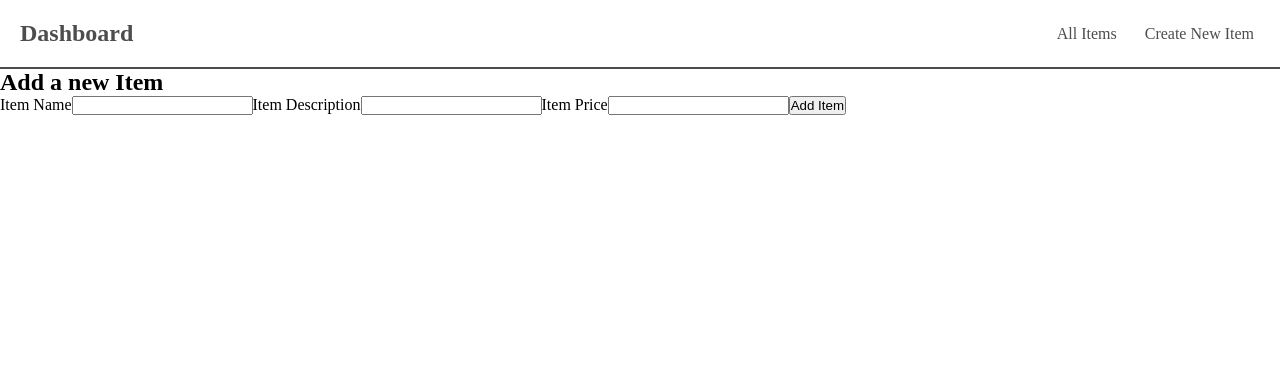
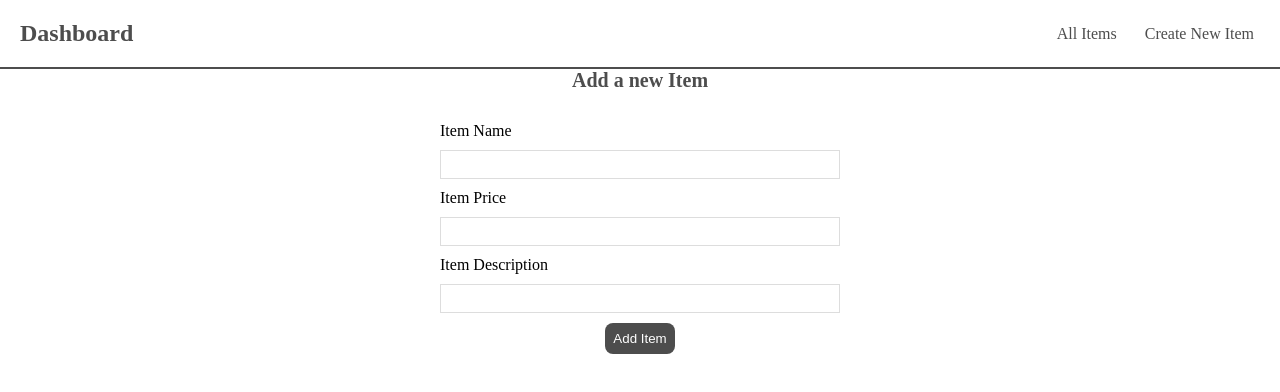
Before and after one commit to alazdom/utak_react_test, a React (Vite) app in the folder utak_dev_test/: page /create in a window 1280 px wide. Shown: the top 392 px of the page. Built offline with nearby package versions, Linux system fonts and the light colour scheme.

Commit message:
Fifth commit

```diff
--- a/utak_dev_test/src/App.tsx
+++ b/utak_dev_test/src/App.tsx
@@ -1,5 +1,5 @@
 import { Routes, Route } from "react-router-dom"
-import NotFound from "./components/NotFound";
+import Error from "./components/errorhandling/Error";
 import Create from "./components/create/Create";
 import Item from "./components/products/Item";
 import Details from "./components/details/Details";
@@ -11,7 +11,7 @@ function App() {
     <Route path="/" element={<Item/>}></Route>
     <Route path="/items/:id" element={<Details/>}></Route>
     <Route path="/create" element={<Create />}></Route>
-    <Route path="*" element={<NotFound/>}></Route>
+    <Route path="*" element={<Error/>}></Route>
    </Routes>
   )
 }
--- a/utak_dev_test/src/components/NotFound.tsx
+++ /dev/null
@@ -1,9 +0,0 @@
-import React from 'react'
-
-function NotFound() {
-  return (
-    <div>NotFound</div>
-  )
-}
-
-export default NotFound
--- a/utak_dev_test/src/components/create/Create.tsx
+++ b/utak_dev_test/src/components/create/Create.tsx
@@ -6,8 +6,8 @@ import { addItem } from '../../lib/controller';
 function Create() {
 
   const [name, setName] = useState('')
+  const [price, setPrice] = useState('')
   const [description, setDescription] = useState('')
-  const [price, setPrice] = useState('')
 
   const navigate = useNavigate();
 
@@ -15,8 +15,8 @@ function Create() {
     e.preventDefault();
     addItem({
       name,
+      price,
       description,
-      price,
     })
     console.log('Successfully added a new item');
     navigate('/')
@@ -28,10 +28,10 @@ function Create() {
       <form onSubmit={(e)=> addNewItem(e)}>
         <label>Item Name</label>
         <input type="text" required value={name} onChange={(e)=> setName(e.target.value)}/>
+        <label>Item Price</label>
+        <input type="text" required value={price} onChange={(e)=> setDescription(e.target.value)}/>
         <label>Item Description</label>
-        <input type="text" required value={description} onChange={(e)=> setDescription(e.target.value)}/>
-        <label>Item Price</label>
-        <input type="text" required value={price} onChange={(e)=> setPrice(e.target.value)}/>
+        <input type="text" required value={description} onChange={(e)=> setPrice(e.target.value)}/>
         <button>Add Item</button>
       </form>
     </div>
--- a/utak_dev_test/src/components/create/style.module.scss
+++ b/utak_dev_test/src/components/create/style.module.scss
@@ -0,0 +1,36 @@
+.create {
+    max-width: 400px;
+    margin: 0 auto;
+    text-align: center;
+
+    label {
+        text-align: left;
+        display: block;
+    }
+
+    h2 {
+        font-size: 20px;
+        color: rgb(77, 77, 77);
+        margin-bottom: 30px;
+    }
+
+    input,
+    textarea,
+    select {
+        width: 100%;
+        padding: 6px 10px;
+        margin: 10px 0;
+        border: 1px solid #ddd;
+        box-sizing: border-box;
+        display: block;
+    }
+
+    button {
+        background: rgb(77, 77, 77);
+        color: #fff;
+        border: 0;
+        padding: 8px;
+        border-radius: 8px;
+        cursor: pointer;
+    }
+}
--- a/utak_dev_test/src/components/details/Details.tsx
+++ b/utak_dev_test/src/components/details/Details.tsx
@@ -35,7 +35,6 @@ function Details() {
   console.log(item, "item");
   if (isLoading) return <div className={style.loading} />;
   return (
-    // <div>Details</div>
     <div className={style.itemDetails}>
       {Object.keys(item) && Object.keys(item).length ? (
         <Information item={item} detailsPage />
--- a/utak_dev_test/src/components/edit/Edit.tsx
+++ b/utak_dev_test/src/components/edit/Edit.tsx
@@ -1,30 +1,49 @@
 import { useNavigate } from "react-router-dom";
 import { useState } from "react";
 import style from "./style.module.scss";
-import { updateItemDescription } from "../../lib/controller";
+import { updateItem } from "../../lib/controller";
 
 interface IProps {
-  editDescription: boolean;
-  setEditDescription: React.Dispatch<React.SetStateAction<boolean>>;
+  editMode: boolean;
+  setEditMode: React.Dispatch<React.SetStateAction<boolean>>;
   id?: string;
 }
 
-function Edit({ editDescription, setEditDescription, id }: IProps) {
+function Edit({ editMode, setEditMode, id }: IProps) {
   const [newDescription, setNewDescription] = useState("");
+  const [newName, setNewName] = useState("");
+  const [newPrice, setNewPrice] = useState("");
 
   const navigate = useNavigate();
 
   const handleUpdate = () => {
     //update item
-    updateItemDescription(id, {description: newDescription});
-    setEditDescription(!editDescription);
+    updateItem(id, {description: newDescription, name: newName, price: newPrice});
+    setEditMode(!editMode);
     //navigate to homepage
     navigate('/');
   };
 
   return (
     <div className={style.edit}>
-      <label>Please enter the description below</label>
+      <label>Please update the new details below</label>
+      <label id="name">Item name:</label>
+      <input
+        required
+        name="name"
+        id="name"
+        value={newName}
+        onChange={(e) => setNewName(e.target.value)}
+      />
+      <label id="price">Price:</label>
+      <input
+        required
+        name="price"
+        id="price"
+        value={newPrice}
+        onChange={(e) => setNewPrice(e.target.value)}
+      />
+      <label id="description">Description:</label>
       <textarea
         required
         name="description"
--- a/utak_dev_test/src/components/edit/style.module.scss
+++ b/utak_dev_test/src/components/edit/style.module.scss
@@ -1,6 +1,24 @@
 .edit {
     display: flex;
     align-items: center;
-    justify-content: center;
     flex-direction: column;
-}
+    gap: 10px;
+    margin-top: 10px;
+    color: black;
+    padding: 10px;
+    border: 2px solid rgb(77, 77, 77);
+    border-radius: 8px;
+  }
+
+//   .update-button {
+//     width: 100px;
+//     margin: 0;
+//   }
+
+//   .edit-text {
+//     cursor: pointer;
+//   }
+
+//   .edit-text:hover {
+//     color: rgb(251, 173, 18);
+//   }
--- /dev/null
+++ b/utak_dev_test/src/components/errorhandling/Error.tsx
@@ -0,0 +1,8 @@
+
+function Error() {
+  return (
+    <div>NotFound</div>
+  )
+}
+
+export default Error;
--- a/utak_dev_test/src/components/information/Information.tsx
+++ b/utak_dev_test/src/components/information/Information.tsx
@@ -9,13 +9,15 @@ interface IProps {
   item: NewItemType;
   detailsPage?: boolean;
 }
+
 function Information({ item, detailsPage }: IProps) {
-  const [editDescription, setEditDescription] = useState(false);
+  const [editMode, setEditMode] = useState(false);
 
   const navigate = useNavigate();
   return (
     <div className={style.information}>
       <div className={style.imageContainer}>
+        <h3>Name: {item.name}</h3>
         <h3>Price: {item.price}</h3>
       </div>
       <div className={style.description}>
@@ -26,14 +28,14 @@ function Information({ item, detailsPage }: IProps) {
               {item.description}{" "}
               <strong
                 className={style.itemDescription}
-                onClick={() => setEditDescription(!editDescription)}
+                onClick={() => setEditMode(!editMode)}
               >
-                Edit Description
+                Edit Item
               </strong>
-              {editDescription ? (
+              {editMode ? (
                 <Edit
-                  editDescription={editDescription}
-                  setEditDescription={setEditDescription}
+                  editMode={editMode}
+                  setEditMode={setEditMode}
                   id={item.id}
                 />
               ) : null}
--- a/utak_dev_test/src/lib/controller.ts
+++ b/utak_dev_test/src/lib/controller.ts
@@ -23,8 +23,8 @@ export const deleteItem = async (id: string | undefined, navigate: NavigateFunct
     navigate('/')
 }
 
-//Edit document description
-export const updateItemDescription = async (id: string | undefined, docData: any) => {
+//Update item
+export const updateItem = async (id: string | undefined, docData: any) => {
     const getItem = doc(firestore, `items/${id}`)
     await setDoc(getItem, docData, {merge: true})
     console.log("The value has been written on the database");
```
